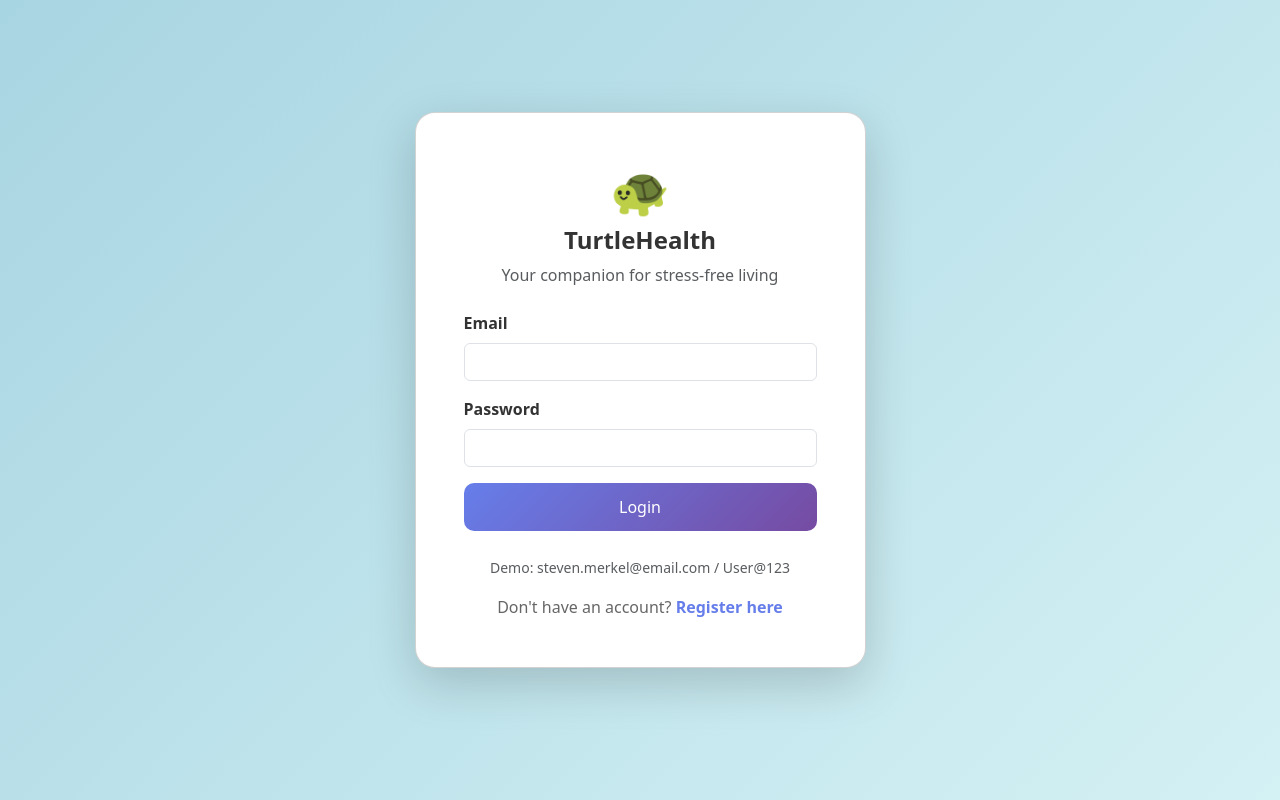
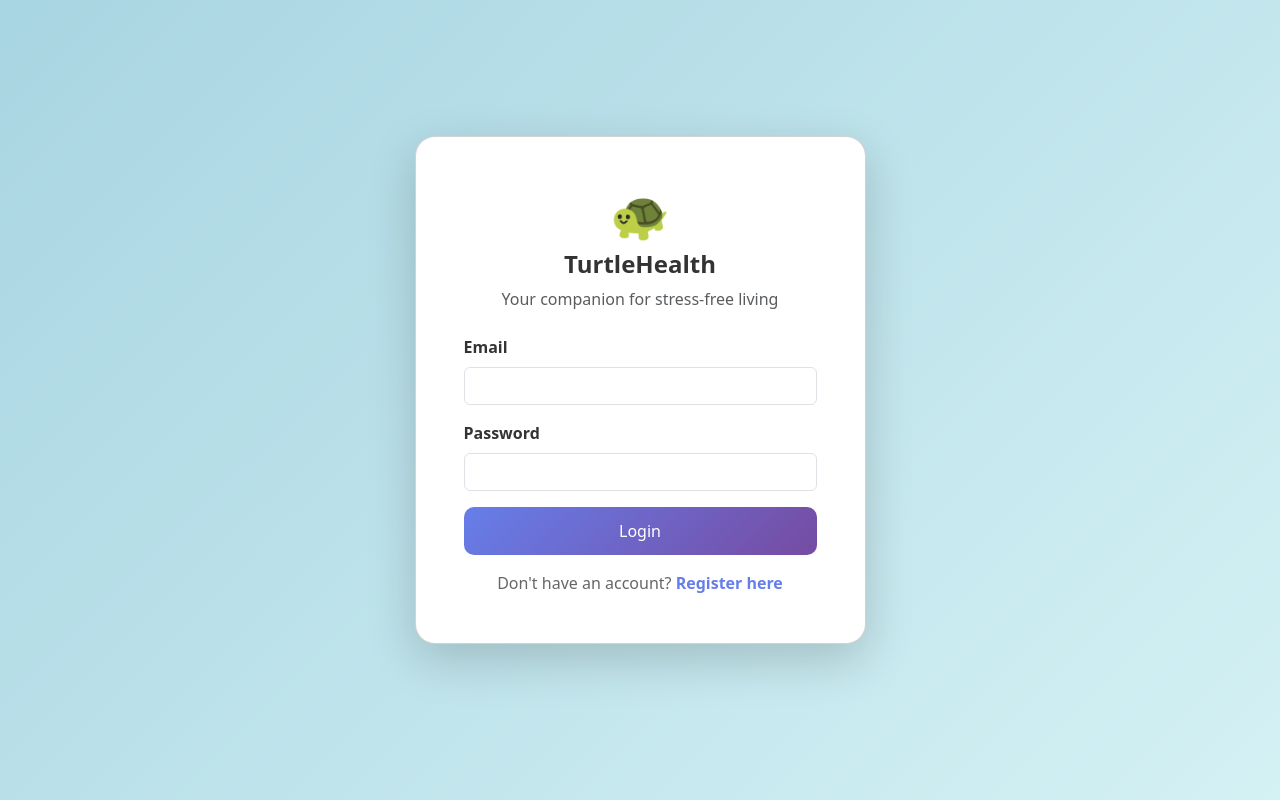
Before and after one commit to RitikMulani/softwarecw, a React (Create React App) app in the folder frontend/: page /login in a window 1280 px wide. Built offline with nearby package versions, Linux system fonts and the light colour scheme; no server answers.

Commit message:
small change on login

```diff
--- a/frontend/src/pages/Login.js
+++ b/frontend/src/pages/Login.js
@@ -102,12 +102,6 @@ const Login = () => {
                   </button>
                 </form>
 
-                <div className="text-center mt-4">
-                  <small className="text-muted">
-                    Demo: steven.merkel@email.com / User@123
-                  </small>
-                </div>
-
                 <div className="text-center mt-3">
                   <span style={{ color: '#666' }}>Don't have an account? </span>
                   <Link
```
